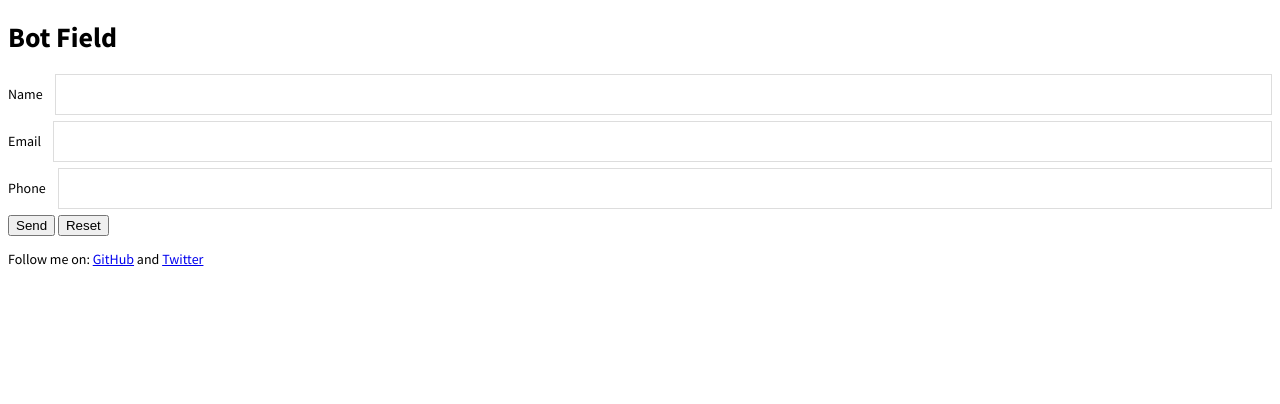
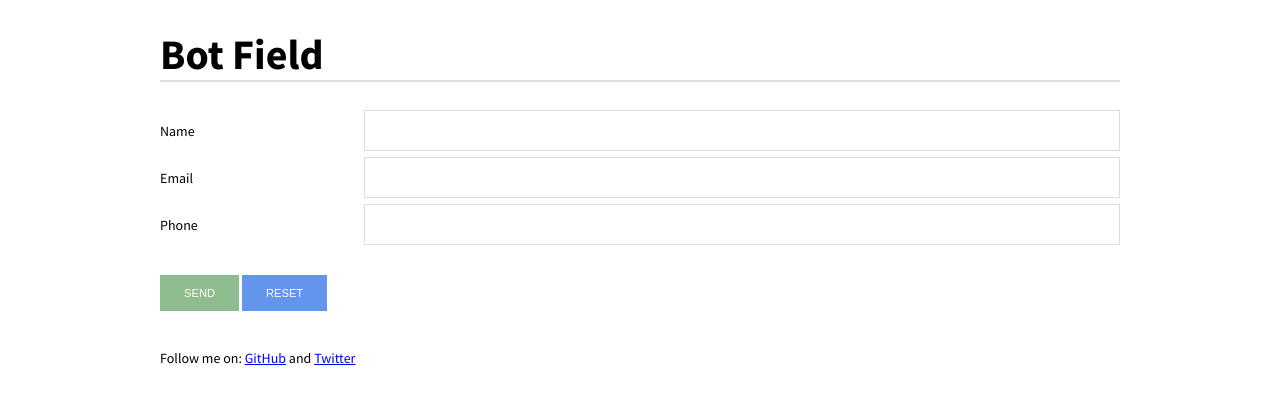
Before and after one commit to mauroreisvieira/bot-field, a website built with webpack: page index.html in a window 1280 px wide. Built offline with nearby package versions, Linux system fonts and the light colour scheme; no server answers.

```diff
--- a/src/styles/bot-field.scss
+++ b/src/styles/bot-field.scss
@@ -1,3 +1,7 @@
+$font-light: 300;
+$font-regular: 400;
+$font-bold: 700;
+
 * {
   box-sizing: border-box;
 }
@@ -5,6 +9,16 @@
 html {
   font-size: 14px;
   font-family: 'Source Sans Pro';
+}
+
+body {
+  max-width: 960px;
+  margin: auto;
+}
+
+h1 {
+  font-size: 3rem;
+  border-bottom: 2px solid #ddd;;
 }
 
 /** Form Field **/
@@ -20,7 +34,9 @@
   }
 
   &__label {
+    min-width: 20%;
     margin-right: 12px;
+    font-weight: $font-regular;
   }
 
   &__input {
@@ -28,8 +44,35 @@
     padding: 12px;
     border: 1px solid #ddd;
   }
+
+  &__action {
+    padding: 24px 0;
+  }
 }
 
 .button {
+  display: inline-flex;
+  padding: 12px 24px;
+  border: 0;
+  font-size: .80rem;
+  cursor: pointer;
+  transition: all .3s ease-in;
+  text-transform: uppercase;
 
+  &--send {
+    background-color: #8fbc8f;
+    color: #fff;
+
+    &:hover {
+      background-color: darken(#8fbc8f, 10%);
+    }
+  }
+
+  &--reset {
+    background-color: #6495ed;
+    color: #fff;
+    &:hover {
+      background-color: darken(#6495ed, 10%);
+    }
+  }
 }
```
Also changed, not shown: README.md.
